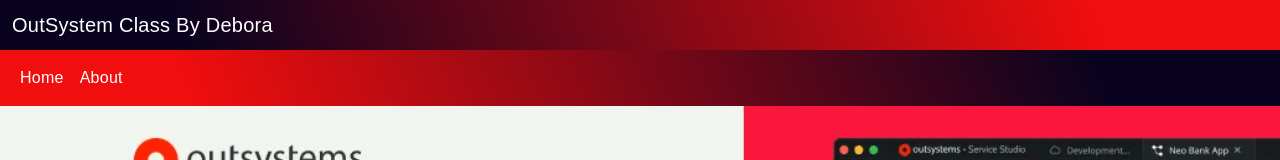
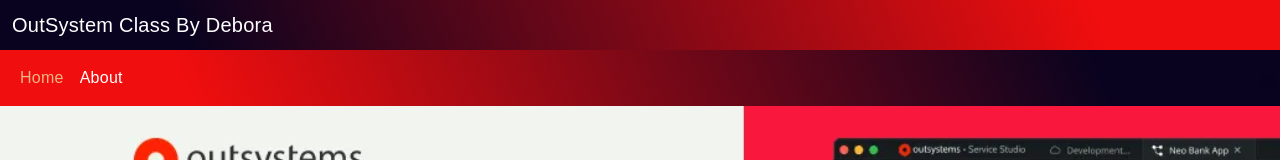
Before and after one commit to Tonyfilho/E_Book_Class_OutSystem, an Angular app in the folder Debora_OutSystem/: page / in a window 1280 px wide. In both pictures the pointer is over the link "Home". Shown: the top 160 px of the page. Built offline with nearby package versions, Linux system fonts and the light colour scheme.

Commit message:
fixing directories

```diff
--- a/Debora_OutSystem/src/app/_start-components/header/header.component.css
+++ b/Debora_OutSystem/src/app/_start-components/body/header/header.component.css
@@ -6,14 +6,23 @@
 
 
 a.nav-link {
-
   font-family: Arial, sans-serif;
   color: #ffffff;
+  cursor: pointer;
+}
 
+a.nav-link:hover {
+  color: #f0b686 !important;
 }
+
+
+
 a.nav-link.active {
-
   font-family: Arial, sans-serif;
   color: #ffffff;
+  cursor: pointer;
+}
 
+a.nav-link.active:hover {
+  color: #f0b686 !important;
 }
--- a/Debora_OutSystem/src/app/_start-components/start-components.module.ts
+++ b/Debora_OutSystem/src/app/_start-components/start-components.module.ts
@@ -1,7 +1,7 @@
 import { NgModule } from '@angular/core';
 import { CommonModule } from '@angular/common';
-import { HeaderComponent } from './header/header.component';
-import { FooterComponent } from './footer/footer.component';
+import { HeaderComponent } from './body/header/header.component';
+import { FooterComponent } from './body/footer/footer.component';
 import { BodyComponent } from './body/body.component';
 import { RouterModule } from '@angular/router';
 
```
Also changed, not shown: Debora_OutSystem/src/app/_start-components/body/footer/footer.component.css (renamed from Debora_OutSystem/src/app/_start-components/footer/footer.component.css), Debora_OutSystem/src/app/_start-components/body/footer/footer.component.html (renamed from Debora_OutSystem/src/app/_start-components/footer/footer.component.html), Debora_OutSystem/src/app/_start-components/body/footer/footer.component.ts (renamed from Debora_OutSystem/src/app/_start-components/footer/footer.component.ts), Debora_OutSystem/src/app/_start-components/body/header/header.component.html (renamed from Debora_OutSystem/src/app/_start-components/header/header.component.html), Debora_OutSystem/src/app/_start-components/body/header/header.component.ts (renamed from Debora_OutSystem/src/app/_start-components/header/header.component.ts).
